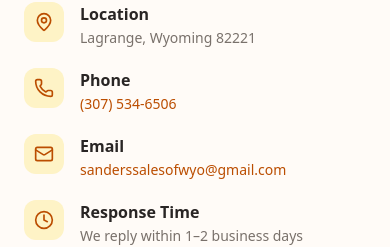
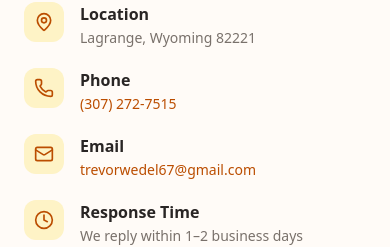
Before and after one commit to trevorwedel67-ship-it/wyoming-hand-crafts, a Next.js app: page /contact in a window 390 px wide. Shown: the part 478-725 px from the top of the page. Built offline with nearby package versions, Linux system fonts and the light colour scheme.

Commit message:
Update contact information: phone (307) 272-7515 and email trevorwedel67@gmail.com

```diff
--- a/app/contact/page.tsx
+++ b/app/contact/page.tsx
@@ -64,10 +64,10 @@ export default function ContactPage() {
                   <div>
                     <p className="font-semibold text-stone-800">Phone</p>
                     <a
-                      href="tel:+13075346506"
+                      href="tel:+13072727515"
                       className="text-sm text-amber-700 hover:underline mt-0.5 block"
                     >
-                      (307) 534-6506
+                      (307) 272-7515
                     </a>
                   </div>
                 </div>
@@ -79,10 +79,10 @@ export default function ContactPage() {
                   <div>
                     <p className="font-semibold text-stone-800">Email</p>
                     <a
-                      href="mailto:sanderssalesofwyo@gmail.com"
+                      href="mailto:trevorwedel67@gmail.com"
                       className="text-sm text-amber-700 hover:underline mt-0.5 block break-all"
                     >
-                      sanderssalesofwyo@gmail.com
+                      trevorwedel67@gmail.com
                     </a>
                   </div>
                 </div>
--- a/components/wyoming-footer.tsx
+++ b/components/wyoming-footer.tsx
@@ -100,19 +100,19 @@ export default function WyomingFooter() {
               <li className="flex items-center gap-2.5">
                 <Phone className="w-4 h-4 text-amber-500 shrink-0" />
                 <a
-                  href="tel:+13075346506"
+                  href="tel:+13072727515"
                   className="text-sm text-stone-400 hover:text-amber-400 transition-colors"
                 >
-                  (307) 534-6506
+                  (307) 272-7515
                 </a>
               </li>
               <li className="flex items-center gap-2.5">
                 <Mail className="w-4 h-4 text-amber-500 shrink-0" />
                 <a
-                  href="mailto:sanderssalesofwyo@gmail.com"
+                  href="mailto:trevorwedel67@gmail.com"
                   className="text-sm text-stone-400 hover:text-amber-400 transition-colors break-all"
                 >
-                  sanderssalesofwyo@gmail.com
+                  trevorwedel67@gmail.com
                 </a>
               </li>
             </ul>
```
